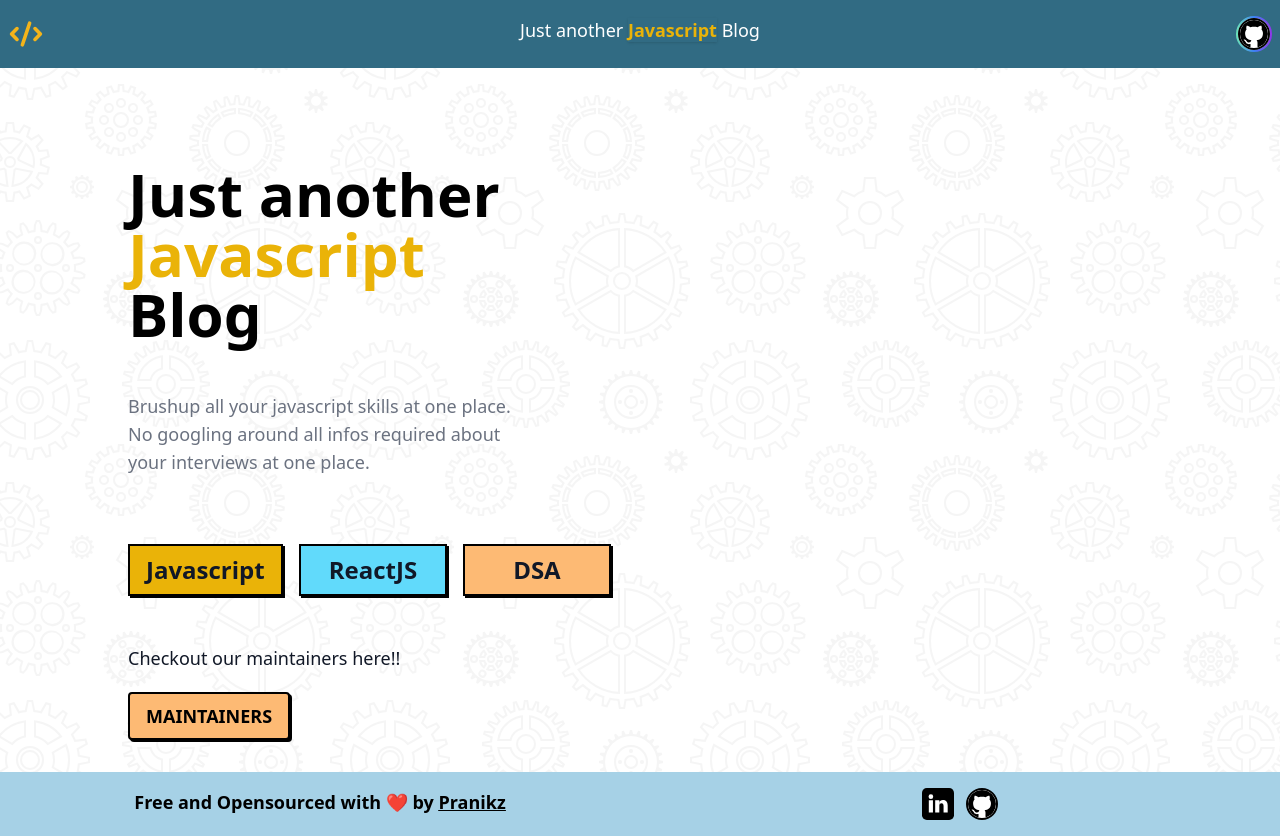
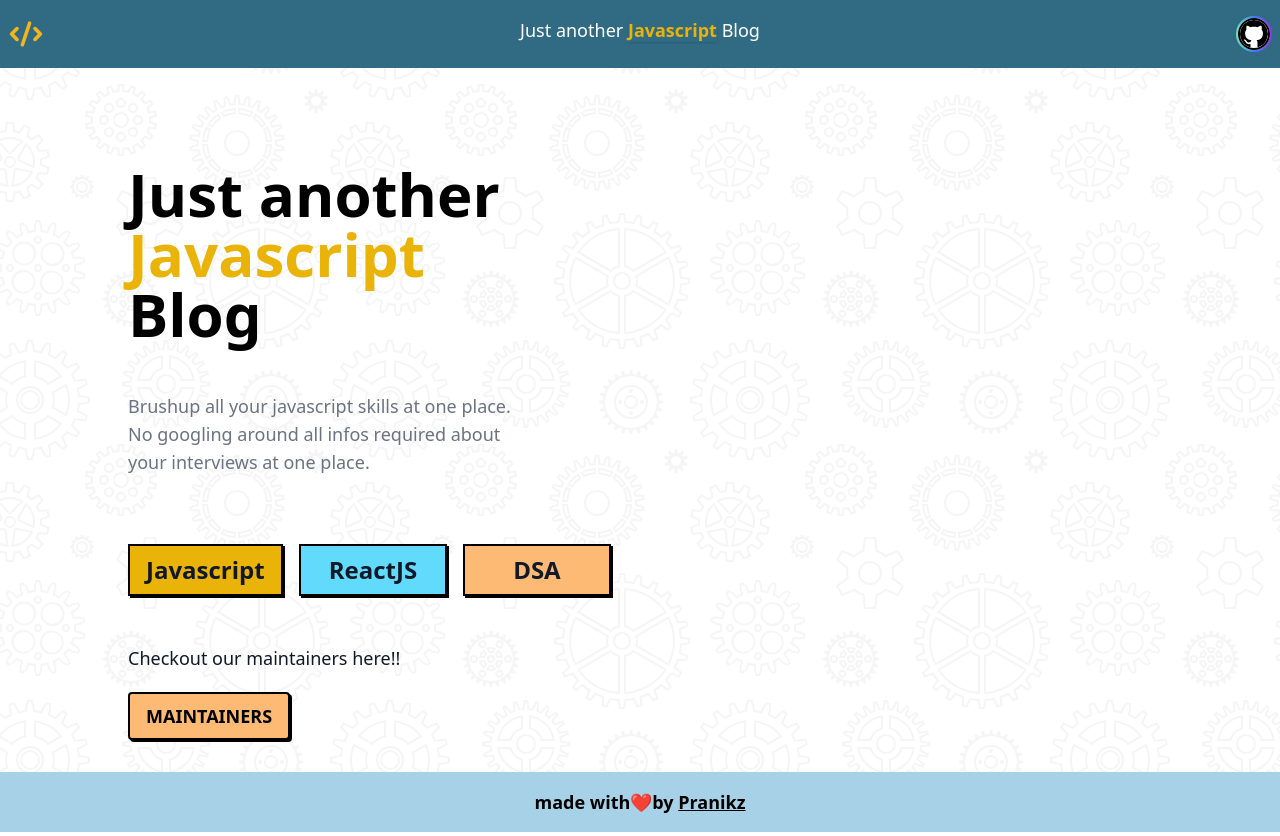
Before and after one commit to pranikz/Just-another-javascript-blog, a Next.js app: page / in a window 1280 px wide. Built offline with nearby package versions, Linux system fonts and the light colour scheme.

Commit message:
fix: css fixes

```diff
--- a/components/layout.js
+++ b/components/layout.js
@@ -36,34 +36,20 @@ export default function Layout({ children }) {
         {children}
       </main>
       <footer className="bg-[#A6D1E6] mt-8 py-4 text-white flex">
-        <div className="container mx-auto flex justify-center text-lg text-black font-bold">
-          Free and Opensourced with ❤️ by&nbsp;
-          <span className="underline">
+        <div className="container mx-auto flex justify-center text-sm md:text-lg text-black font-bold">
+          made with❤️by&nbsp;
+
             <a
+            className="underline"
               href="https://pranikz.netlify.app"
               target="_blank"
               rel="noopener noreferrer"
             >
               Pranikz
-            </a>
-          </span>
-        </div>
-        <div className="container mx-auto flex justify-center gap-3">
-          <a
-            href="https://www.linkedin.com/in/pranikz/"
-            target="_blank"
-            rel="noopener noreferrer"
-          >
-            <LinkedinIcon />
-          </a>
-          <a
-            href="https://github.com/pranikz/"
-            target="_blank"
-            rel="noopener noreferrer"
-          >
-            <GitIcon />
+
           </a>
         </div>
+
       </footer>
     </div>
   );
--- a/pages/index.js
+++ b/pages/index.js
@@ -6,7 +6,7 @@ export default function Home() {
   return (
     <div className="flex flex-wrap md items-center ">
       <div className=" w-full md:w-1/2 ">
-        <div className="mx-16 md:mx-32">
+        <div className="mx-20 md:mx-32">
           <h1 className="text-4xl md:text-6xl font-bold mt-16">
             Just another <span className="text-[#eab308]">Javascript</span> Blog
           </h1>
@@ -36,7 +36,7 @@ export default function Home() {
 
           <div className="description w-full mt-12  text-gray-900 text-lg ">
             <div>Checkout our maintainers here!!</div>
-            <div className="mx-12 sm:mx-0">
+            <div className="relative mx-11 sm:mx-0">
               <button className=" px-4 py-2 text-black bg-orange-300 border-black shadow-offset-black uppercase mt-5 text-lg font-semibold hover:underline border-2 rounded ">
                 <Link href="/maintainers">maintainers</Link>
               </button>
```
